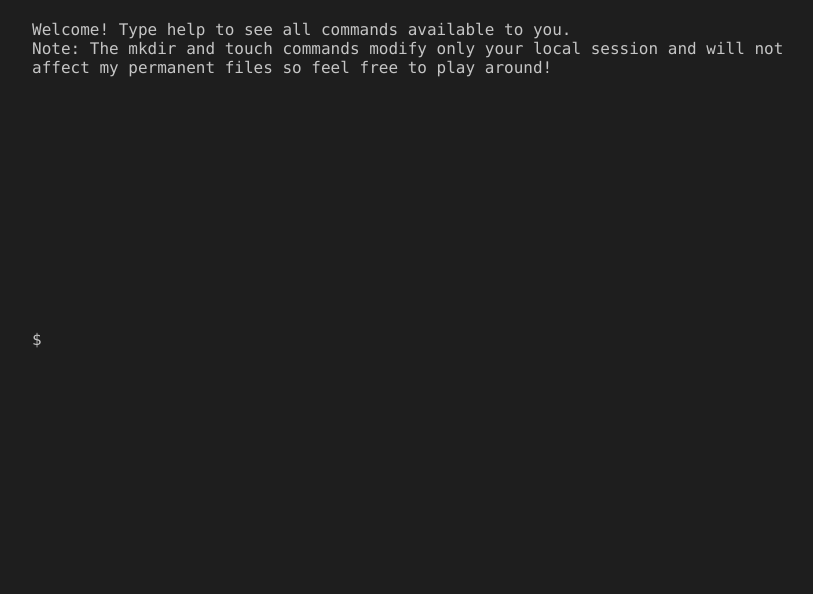
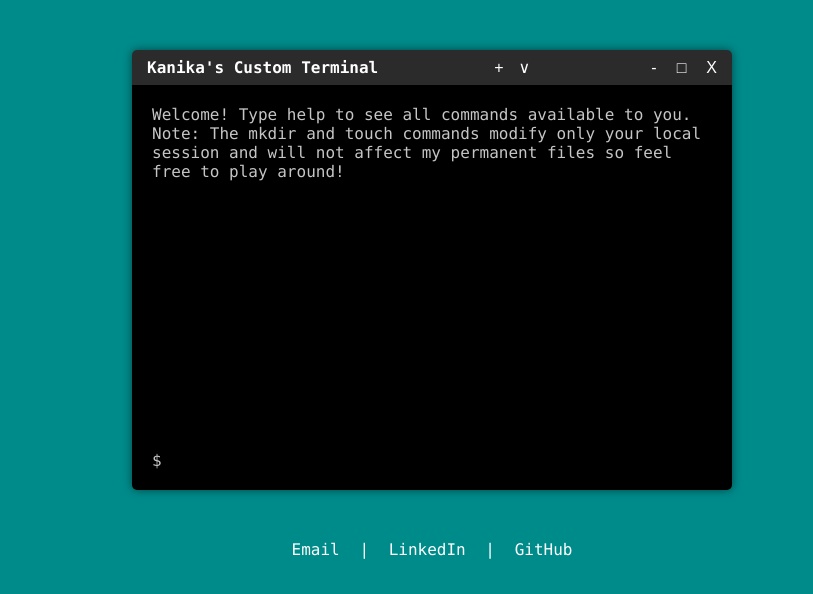
Before and after one commit to codebyksp/myTerminal, a plain HTML site: page index.html in a window 1280 px wide. Shown: the whole page, without its empty margins (208-1021 px from the left). Drawn offline with Linux system fonts and the light colour scheme.

Commit message:
looks better

```diff
--- a/index.html
+++ b/index.html
@@ -6,13 +6,43 @@
   <link rel="stylesheet" href="style.css">
 </head>
 <body>
-  <div id="terminal">
-    <div id="output"></div>
-    <div id="input-line">
-      <span id="prompt">$</span>
-      <input type="text" id="command-input" autofocus />
+  <div id="terminal-container">
+    <!-- Fake top bar -->
+    <div class="terminal-topbar">
+      <!-- Left part: Tab/Title -->
+      <div class="tab-info">
+        <span class="tab-label">Kanika's Custom Terminal</span>
+      </div>
+      <!-- Middle part: Additional actions (e.g., new tab, menu) -->
+      <div class="tab-actions">
+        <button class="tab-btn">+</button>
+        <button class="tab-btn">∨</button>
+      </div>
+      <!-- Right part: Window controls -->
+      <div class="window-controls">
+        <button class="window-control">-</button>
+        <button class="window-control">□</button>
+        <button class="window-control">X</button>
+      </div>
+    </div>
+
+    <!-- Actual terminal body -->
+    <div id="terminal">
+      <div id="output"></div>
+      <div id="input-line">
+        <span id="prompt">$</span>
+        <input type="text" id="command-input" autofocus />
+      </div>
     </div>
   </div>
+
+  <!-- Quick links at bottom -->
+  <div id="quick-links">
+    <a href="mailto:kanikapundir13@gmail.com">Email</a> |
+    <a href="https://www.linkedin.com/in/kanika-singh-pundir-4926bb279/" target="_blank">LinkedIn</a> |
+    <a href="https://github.com/ksp1303" target="_blank">GitHub</a>
+  </div>
+
   <script src="script.js"></script>
 </body>
 </html>
--- a/script.js
+++ b/script.js
@@ -1,6 +1,5 @@
 /* ------------------ File System Setup ------------------ */
 // Permanent file system (read-only files; external files that you can edit separately in the repo)
-// Instead of storing file content in JS, we mark them as external and supply their relative path.
 const permanentFS = {
   "/": {
     files: {},
@@ -126,7 +125,6 @@ async function cat(fileName) {
     return localDir.files[fileName];
   } else if (permDir && permDir.files[fileName] !== undefined) {
     const fileObj = permDir.files[fileName];
-    // If the file is marked as external, fetch its contents from the repo
     if (typeof fileObj === "object" && fileObj.external) {
       try {
         const response = await fetch(fileObj.path);
@@ -171,22 +169,27 @@ async function processCommand(cmd) {
   switch (command) {
     case "help":
       response = `Available commands:
-help                   Displays all the commands
-quit                   Exits the shell (refresh the page to restart)
-set VAR STRING         Sets a variable in shell memory
-print VAR              Displays the variable's value
-echo STRING            Echoes input (supports $VAR substitution)
-ls                     Lists files/directories in current folder
-mkdir DIR              Creates a new directory (local only)
-touch FILE             Creates a new file (local only)
-cd DIR                 Changes directory (supports ".." to go back)
-cat FILE               Displays the contents of a file
+help            Displays all the commands
+quit            Exits the shell (refresh the page to restart)
+clear           Clears the terminal output
+set VAR STRING  Sets a variable in shell memory
+print VAR       Displays the variable's value
+echo STRING     Echoes input (supports $VAR substitution)
+ls              Lists files/directories in current folder
+mkdir DIR       Creates a new directory (local only)
+touch FILE      Creates a new file (local only)
+cd DIR          Changes directory (supports ".." to go back)
+cat FILE        Displays the contents of a file
 `;
       break;
     case "quit":
       response = "Bye!";
       disableTerminal();
       break;
+    case "clear":
+      outputDiv.textContent = "";
+      // Do not add any response when clearing.
+      return;
     case "set":
       if (args.length < 3) {
         response = "Unknown command";
@@ -259,14 +262,12 @@ cat FILE               Displays the contents of a file
       response = "Unknown command: " + command;
   }
 
-  // Append the command and its response to the terminal output.
   outputDiv.textContent += "$ " + cmd + "\n" + response + "\n";
   outputDiv.scrollTop = outputDiv.scrollHeight;
 }
 
 function disableTerminal() {
-  const input = document.getElementById("command-input");
-  input.disabled = true;
+  document.getElementById("command-input").disabled = true;
 }
 
 /* ------------------ Event Listeners ------------------ */
@@ -282,5 +283,5 @@ document.getElementById("command-input").addEventListener("keydown", async funct
 
 document.addEventListener("DOMContentLoaded", () => {
   const outputDiv = document.getElementById("output");
-  outputDiv.textContent += "Welcome! Type help to see all commands available to you. \nNote: The mkdir and touch commands modify only your local session and will not affect my permanent files so feel free to play around!\n\n";
+  outputDiv.textContent += "Welcome! Type help to see all commands available to you.\nNote: The mkdir and touch commands modify only your local session and will not affect my permanent files so feel free to play around!\n\n";
 });
--- a/style.css
+++ b/style.css
@@ -1,23 +1,90 @@
+/* Overall page style */
 body {
-  background-color: #1e1e1e;
-  color: #c5c5c5;
-  font-family: Consolas, monospace;
+  background-color: darkcyan;
   margin: 0;
   padding: 0;
+  font-family: Consolas, monospace;
 }
 
-#terminal {
-  padding: 20px;
-  max-width: 800px;
-  margin: auto;
+/* Container that wraps the top bar + terminal body */
+#terminal-container {
+  width: 600px;
+  margin: 50px auto; /* Center horizontally, with top spacing */
+  border-radius: 5px;
+  box-shadow: 0 0 10px rgba(0,0,0,0.5);
+  overflow: hidden; /* Ensures rounded corners on top bar + terminal body */
 }
 
+/* Fake top bar (like a Windows Terminal/Command Prompt) */
+.terminal-topbar {
+  background-color: #2b2b2b;
+  color: #fff;
+  height: 35px;
+  display: flex;
+  align-items: center;
+  justify-content: space-between;
+  padding: 0 10px;
+}
+
+/* Left section: tab info/title */
+.tab-info {
+  display: flex;
+  align-items: center;
+}
+
+.tab-label {
+  margin-left: 5px;
+  font-weight: bold;
+}
+
+/* Middle section: new tab, menu arrow */
+.tab-actions {
+  display: flex;
+  gap: 5px;
+}
+
+/* Right section: minimize, maximize, close */
+.window-controls {
+  display: flex;
+  gap: 10px;
+}
+
+/* Style for the top bar buttons */
+.tab-btn,
+.window-control {
+  background: transparent;
+  border: none;
+  color: #fff;
+  font-size: 1em;
+  cursor: pointer;
+  padding: 0 5px;
+  outline: none;
+}
+
+.tab-btn:hover,
+.window-control:hover {
+  background-color: #444;
+}
+
+/* Actual terminal body below the top bar */
+#terminal {
+  background-color: #000;
+  color: #c5c5c5;
+  height: 365px; /* 35px top bar + 365px body = 400px total */
+  padding: 20px;
+  display: flex;
+  flex-direction: column;
+}
+
+/* Output area with scrolling */
 #output {
-  min-height: 300px;
+  flex: 1;
+  overflow-y: auto;
   white-space: pre-wrap;
   margin-bottom: 10px;
 }
 
+/* Input line at bottom of terminal body */
 #input-line {
   display: flex;
   align-items: center;
@@ -35,3 +102,20 @@ body {
   flex: 1;
   font-family: inherit;
 }
+
+/* Quick Links at the bottom of the page */
+#quick-links {
+  text-align: center;
+  margin: 20px auto;
+  color: #fff;
+}
+
+#quick-links a {
+  color: #fff;
+  text-decoration: none;
+  margin: 0 10px;
+}
+
+#quick-links a:hover {
+  text-decoration: underline;
+}
```
